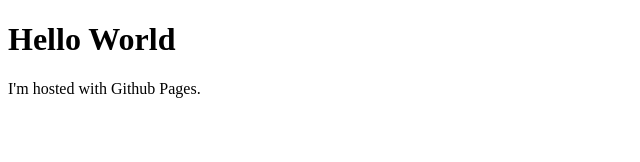
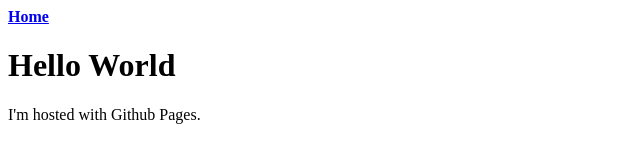
Before and after one commit to Judydip/Judydip.github.io, a plain HTML site: page index.html in a window 1280 px wide. Shown: the whole page, without its empty margins (0-640 px from the left). Drawn offline with Linux system fonts and the light colour scheme; files that its build step writes are made by us from their sources.

Commit message:
Adding CSS + More Pages

```diff
--- a/index.html
+++ b/index.html
@@ -4,9 +4,19 @@
     <meta charset="UTF-8">
     <meta name="viewport" content="width=device-width, initial-scale=1.0">
     <title>Judydip's Experimental GitHub Pages</title>
+    <link rel="stylesheet" href="css/style.css">
 </head>
+
+
 <body>
-    <h1>Hello World</h1>
-    <p>I'm hosted with Github Pages.</p>
+    <div class="top">
+        <nav>
+            <a href="sampleHome.html" class="nodec"><strong>Home</strong></a>
+        </nav>
+
+        <h1>Hello World</h1>
+        <p>I'm hosted with Github Pages.</p>
+    </div>
+
 </body>
 </html>
--- /dev/null
+++ b/style.css
@@ -0,0 +1,7 @@
+.top {
+
+}
+
+.nodec {
+
+}
```
Also changed, not shown: sampleHome.html (added).
